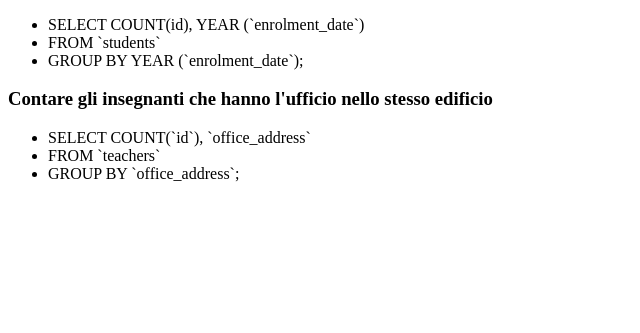
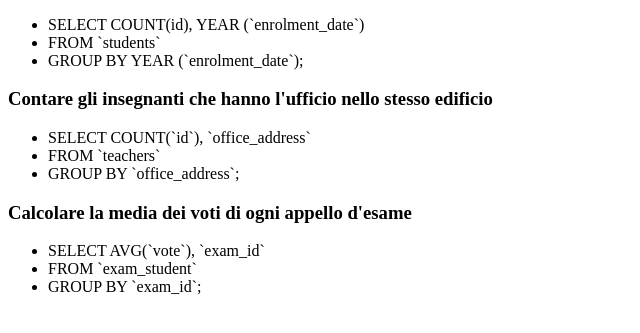
Before and after one commit to Scova89/db-university, a plain HTML site: page index.html in a window 1280 px wide. Shown: the part 105-438 px from the top of the page, without its empty margins (0-640 px from the left). Drawn offline with Linux system fonts and the light colour scheme.

Commit message:
group by es 3

```diff
--- a/index.html
+++ b/index.html
@@ -22,7 +22,12 @@
         <li>GROUP BY `office_address`;</li>
     </ul>
 
-
+    <h3>Calcolare la media dei voti di ogni appello d'esame</h3>
+    <ul>
+        <li>SELECT AVG(`vote`), `exam_id`</li>
+        <li>FROM `exam_student` </li>
+        <li>GROUP BY `exam_id`;</li>
+    </ul>
 
 
 
```
